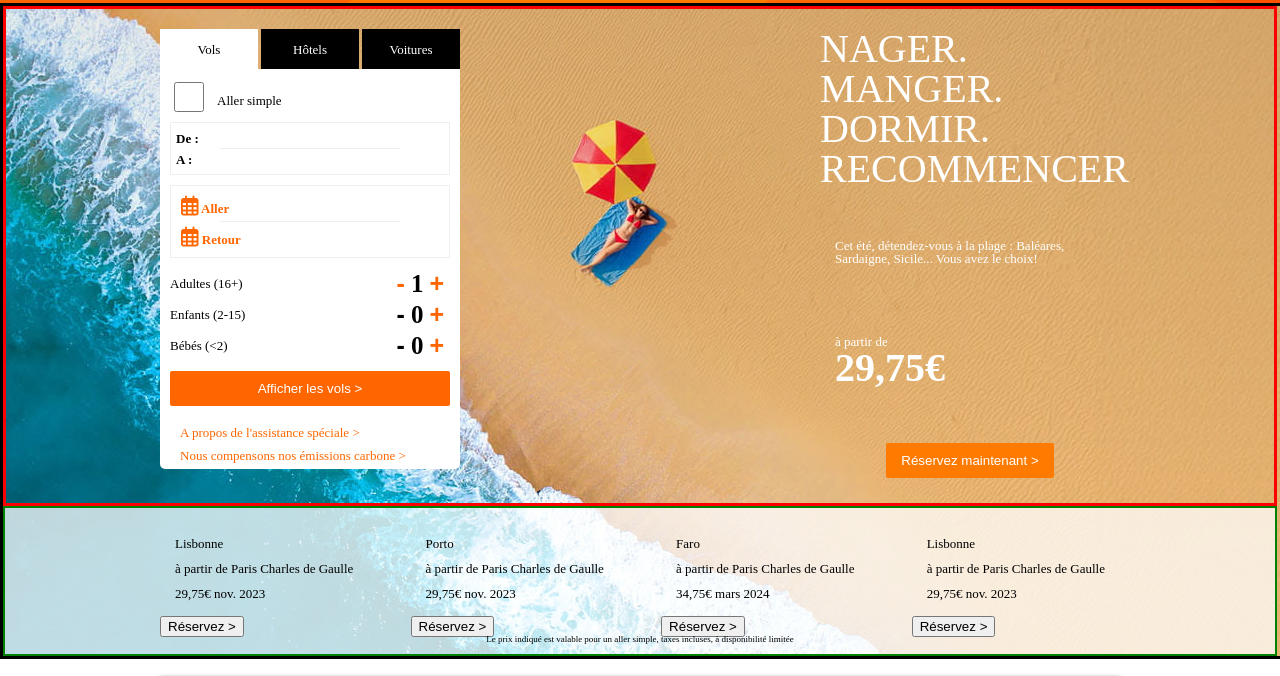
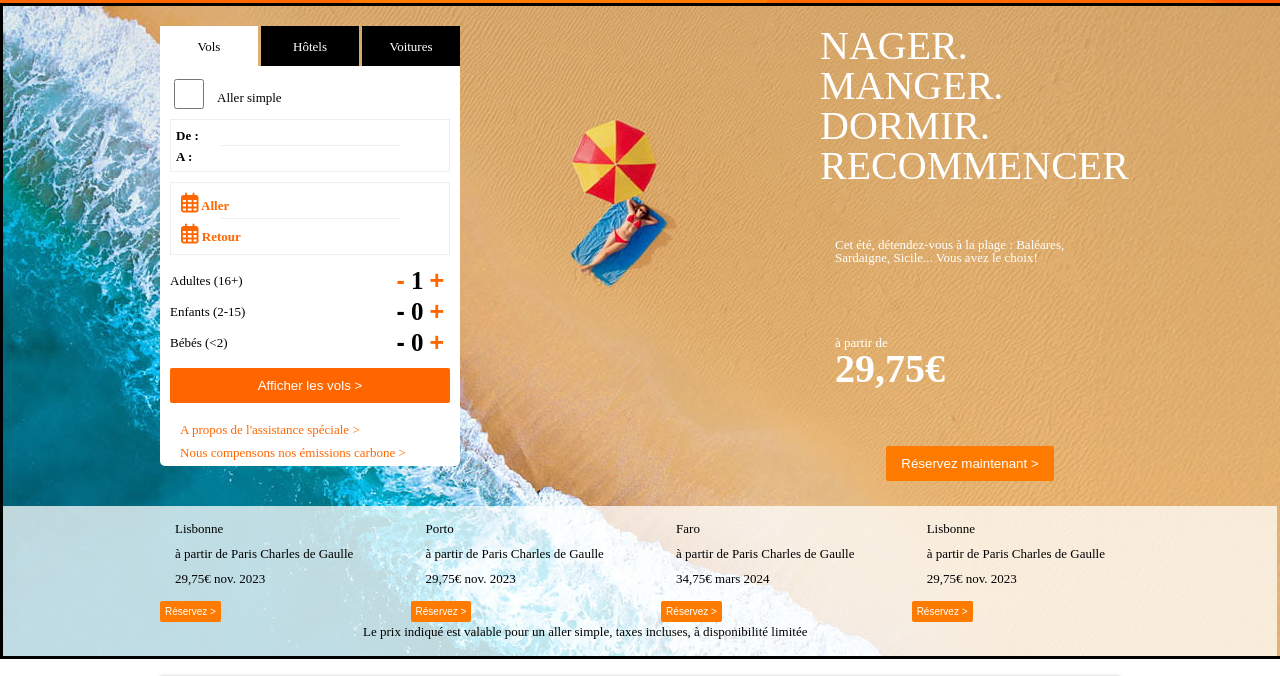
Before and after one commit to Hitman7701/easyJet-front, a plain HTML site: page index.html in a window 1280 px wide. Shown: the part 57-733 px from the top of the page. Drawn offline with Linux system fonts and the light colour scheme.

Commit message:
third commit

```diff
--- a/assets/css/style.css
+++ b/assets/css/style.css
@@ -88,7 +88,7 @@ nav div {
 }
 
 .band {
-  border: green 2px solid;
+  /* border: green 2px solid; */
   position: absolute;
   display: flex;
   flex-direction: column;
@@ -96,7 +96,7 @@ nav div {
   height: 150px;
   align-self: flex-end;
   align-items: center;
-  justify-content: center;
+  justify-content: flex-start;
   background-color: rgb(255 255 255 / 75%);
 }
 
@@ -109,11 +109,30 @@ nav div {
 
 #promos {
   margin: 0px;
+  /* border: red 2px solid; */
+}
+
+#promos button {
+  background-color: #ff7b00;
+  color: white;
+  font-size: 10px;
+  padding: 5px 5px;
+  text-decoration: none;
+  border-radius: 2px;
+  border: none;
 }
 
 #legal {
+  /* border: yellow 2px solid; */
+  padding-left: 360px;
   font-size: 9px;
   text-align: start;
+  width: 100%;
+  margin: 7px;
+}
+
+#legal p {
+  margin: 0;
 }
 
 .beach-absolute {
@@ -121,7 +140,7 @@ nav div {
   position: absolute;
   width: 100%;
   height: 500px;
-  border: red 3px solid;
+  /* border: red 3px solid; */
   justify-content: center;
 }
 
--- a/index.html
+++ b/index.html
@@ -9,6 +9,7 @@
     <link rel="stylesheet" href="./assets/css/style.css" />
     <link rel="stylesheet" href="./assets/css/stylesheet.css" />
     <link rel="stylesheet" href="./assets/css/booking-style.css" />
+    <link rel="stylesheet" href="./assets/css/media.css" />
     <script
       src="https://kit.fontawesome.com/faa7b0b9fb.js"
       crossorigin="anonymous"
@@ -151,7 +152,7 @@
                 <button>Réservez ></button>
               </div>
             </div>
-            <div id="legal">
+            <div class="wrapper" id="legal">
               <p>
                 Le prix indiqué est valable pour un aller simple, taxes
                 incluses, à disponibilité limitée
```
Also changed, not shown: assets/css/media.css (added).
